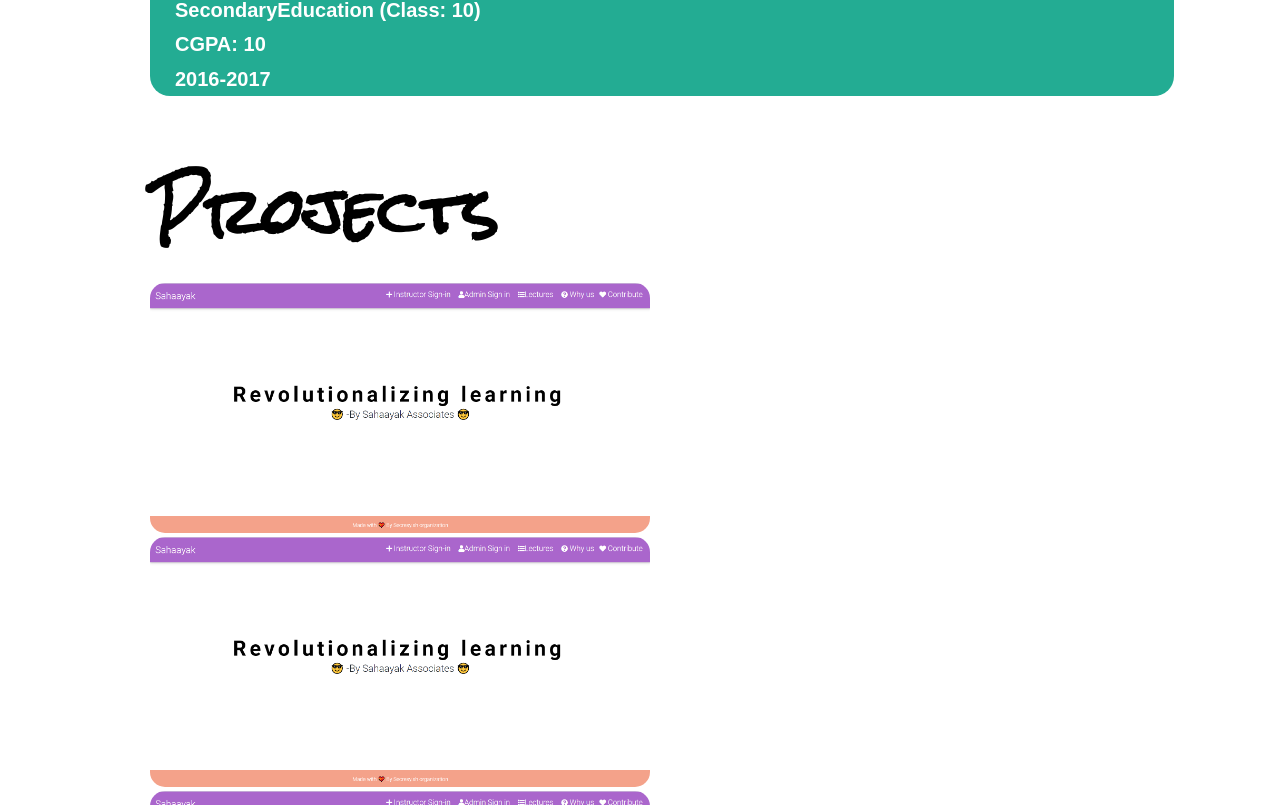
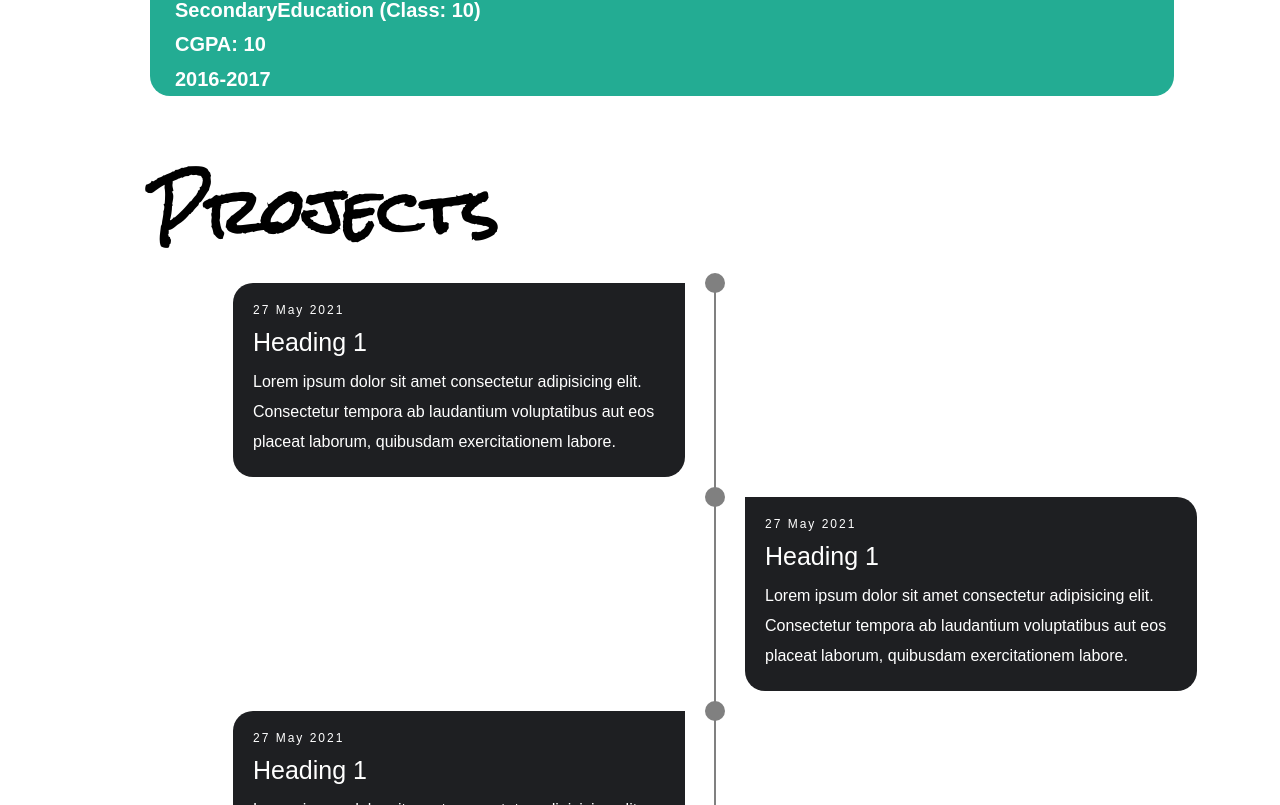
Before and after one commit to Naman-1234/Portfolio, a React (Create React App) app: page / in a window 1280 px wide. Shown: the part 1475-2280 px from the top of the page. Built offline with nearby package versions, Linux system fonts and the light colour scheme; a web font is replaced by a local one.

Commit message:
Vertical Timeline Created

```diff
--- a/src/Components/Education/Education.jsx
+++ b/src/Components/Education/Education.jsx
@@ -32,13 +32,14 @@
         <h1>Education</h1>
       </div>
       <div className="education__description">
-        {educationData.map((data) => {
+        {educationData.map((data, index) => {
           return (
             <EducationCard
               Institute={data.Institute}
               Class={data.Class}
               Grade={data.Grade}
               Year={data.Year}
+              key={index}
             />
           );
         })}
--- a/src/Components/Project/Project.jsx
+++ b/src/Components/Project/Project.jsx
@@ -1,34 +1,56 @@
 import React from "react";
 import "./Project.scss";
 import ProjectCard from "../Utilities/ProjectCard/ProjectCard";
+
+const aosData = "flip-up";
 const imageSources = [
   {
-    src: 'images/project.png',
-    aos: 'zoom-in-left'
+    heading: 'Heading 1',
+    content: 'Lorem ipsum dolor sit amet consectetur adipisicing elit. Consectetur tempora ab laudantium voluptatibus aut eos placeat laborum, quibusdam exercitationem labore.',
+    date: '27 May 2021',
+    src: "images/project.png",
+    aos: aosData,
   },
   {
-    src: 'images/project.png',
-    aos: 'zoom-in-right'
+    heading: 'Heading 1',
+    content: 'Lorem ipsum dolor sit amet consectetur adipisicing elit. Consectetur tempora ab laudantium voluptatibus aut eos placeat laborum, quibusdam exercitationem labore.',
+    date: '27 May 2021',
+    src: "images/project.png",
+    aos: aosData,
   },
   {
-    src: 'images/project.png',
-    aos: 'zoom-in-left'
+    heading: 'Heading 1',
+    content: 'Lorem ipsum dolor sit amet consectetur adipisicing elit. Consectetur tempora ab laudantium voluptatibus aut eos placeat laborum, quibusdam exercitationem labore.',
+    date: '27 May 2021',
+    src: "images/project.png",
+    aos: aosData,
   },
   {
-    src: 'images/project.png',
-    aos: 'zoom-in-right'
-  }
+    heading: 'Heading 1',
+    content: 'Lorem ipsum dolor sit amet consectetur adipisicing elit. Consectetur tempora ab laudantium voluptatibus aut eos placeat laborum, quibusdam exercitationem labore.',
+    date: '27 May 2021',
+    src: "images/project.png",
+    aos: aosData,
+  },
 ];
 function Project() {
   return (
-    <div className="project">
-      <div class="project__heading">
+    <div className="project"  >
+      <div className="project__heading">
         <h1>Projects</h1>
       </div>
       <div className="project__description">
-        {imageSources.map((src) => {
-          return <ProjectCard src={src.src} aos={src.aos} ></ProjectCard>;
-        })}
+        <div className="timeline"  data-aos="flip-up" data-aos-duration="2000">
+          <ul>
+            {imageSources.map((src,index) => {
+              return (
+                <li key={index} >
+                  <ProjectCard props={src} />
+                </li>
+              );
+            })}
+          </ul>
+        </div>
       </div>
     </div>
   );
--- a/src/Components/Project/Project.scss
+++ b/src/Components/Project/Project.scss
@@ -2,18 +2,124 @@
 @import "../Sass-Components/fonts";
 @import "../Sass-Components/mixins";
 
+.project {
+  min-height: 100vh;
+  height: auto;
+  padding-left: 150px;
+  padding-top: 15px;
+  font-family: $content-font-family;
+  &__heading {
+    font-family: $heading-font-family;
+    font-size: 30px;
+  }
+  &__description {
+    min-height: 100vh;
+    height: auto;
+    @include centeredFlex();
+    .timeline {
+      width: 80%;
+      height: auto;
+      max-width: 1800px;
+      margin: 0 auto;
+      position: relative;
+      ul {
+        list-style: none;
 
-.project {
-    height:100vh;
-    padding-left: 150px;
-    padding-top:15px;
-    &__heading {
-        font-family: $heading-font-family;
-        font-size: 30px;
+        li {
+          padding: 20px;
+          background-color: #1e1f22;
+          color: white;
+          border-radius: 10px;
+          margin-bottom: 20px;
+
+          :last-child {
+            margin-bottom: 0;
+          }
+        }
+      }
     }
-    &__description {
-        // Below line is to remove warning of emoty selector
-        display: block;
-        // Will write css to make project section here
+  }
+}
+
+@media only screen and (min-width: 768px) {
+  .timeline:before {
+    content: "";
+    position: absolute;
+    top: 0;
+    left: 50%;
+    transform: translateX(-50%);
+    width: 2px;
+    height: 100%;
+    background-color: gray;
+  }
+  .timeline ul li {
+    width: 50%;
+    position: relative;
+    margin-bottom: 50px;
+  }
+  @keyframes goRight {
+    0%
+    {
+        left: -60px;
+    }
+    25%{
+        left: -52.5px;
+    }
+    50% {
+        left: -45px;
+    }
+    75% {
+        left: -37.5px;
+    }
+    100% {
+        left: -30px;
     }
 }
+  .timeline ul li:nth-child(odd) {
+    float: left;
+    clear: right;
+    transform: translateX(-30px);
+    border-radius: 20px 0px 20px 20px;
+    // animation-name: goRight;
+    // animation-duration: .5s;
+  }
+
+  .timeline ul li:nth-child(even) {
+    float: right;
+    clear: left;
+    transform: translateX(30px);
+    border-radius: 0px 20px 20px 20px;
+  }
+  .timeline ul li::before {
+    content: "";
+    position: absolute;
+    height: 20px;
+    width: 20px;
+    border-radius: 50%;
+    background-color: gray;
+    top: 0px;
+  }
+  .timeline ul li:nth-child(odd)::before {
+    transform: translate(50%, -50%);
+    right: -30px;
+  }
+  .timeline ul li:nth-child(even)::before {
+    transform: translate(-50%, -50%);
+    left: -30px;
+  }
+  .timeline-content .date {
+    position: absolute;
+    top: -30px;
+  }
+  .timeline ul li:hover::before {
+    background-color: aqua;
+  }
+}
+
+.transformEven {
+    left: -30px;
+}
+
+.transformOdd {
+    left: 30px;
+}
--- a/src/Components/Sass-Components/_mixins.scss
+++ b/src/Components/Sass-Components/_mixins.scss
@@ -30,7 +30,12 @@
   justify-content: space-around;
 }
 
-
+@mixin centeredFlex
+{
+  display: flex;
+  align-items: center;
+  justify-content: center;
+}
 
 
 
--- a/src/Components/Utilities/ProjectCard/ProjectCard.jsx
+++ b/src/Components/Utilities/ProjectCard/ProjectCard.jsx
@@ -1,10 +1,15 @@
+/* eslint-disable react/prop-types */
 import React from 'react'
 import "./ProjectCard.scss";
 function ProjectCard(props) {
-    const {src,aos} = props;
+    //! Look at this line output
+    const para = props.props;
+    console.log('Para is ',para);
     return (
         <div className="projectCard">
-            <img src={src} alt="project" className="projectCard__img" data-aos={aos} data-duration="2000"></img>
+            <h3 className="date">{para.date}</h3>
+            <h1>{para.heading}</h1>
+            <p>{para.content}</p>
         </div>
     )
 }
--- a/src/Components/Utilities/ProjectCard/ProjectCard.scss
+++ b/src/Components/Utilities/ProjectCard/ProjectCard.scss
@@ -2,11 +2,28 @@
 @import "../../Sass-Components/Variables";
 @import "../../Sass-Components/mixins";
 .projectCard {
+  h1 {
+    font-weight: 500;
+    font-size: 25px;
+    line-height: 30px;
+    margin-bottom: 10px;
+  }
+  p {
+    font-size: 16px;
+    line-height: 30px;
+    font-weight: 300;
+  }
+  .date {
+    font-size: 12px;
+    font-weight: 300;
+    margin-bottom: 10px;
+    letter-spacing: 2px;
+  }
+}
 
-    @include backGround();
-    &__img {
-    height: 250px;
-    width: 500px;
-    border-radius: 15px;
-    }
+@media only screen and (max-width: 768px) {
+  .date {
+    position: absolute;
+    top: -30px;
+  }
 }
```
Also changed, not shown: package.json (+6 -1 lines), .eslintrc.js (added), 1 other file (tests, documents, lock files or other folders).
